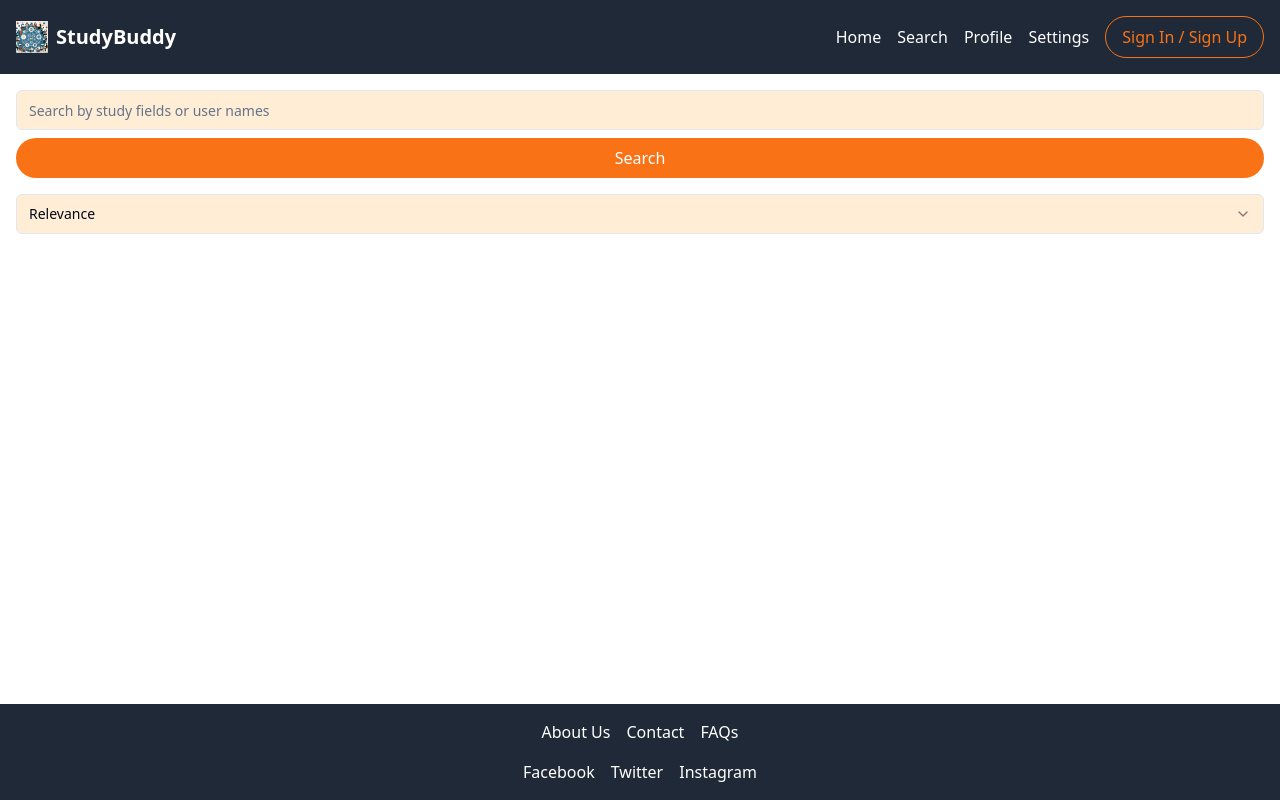
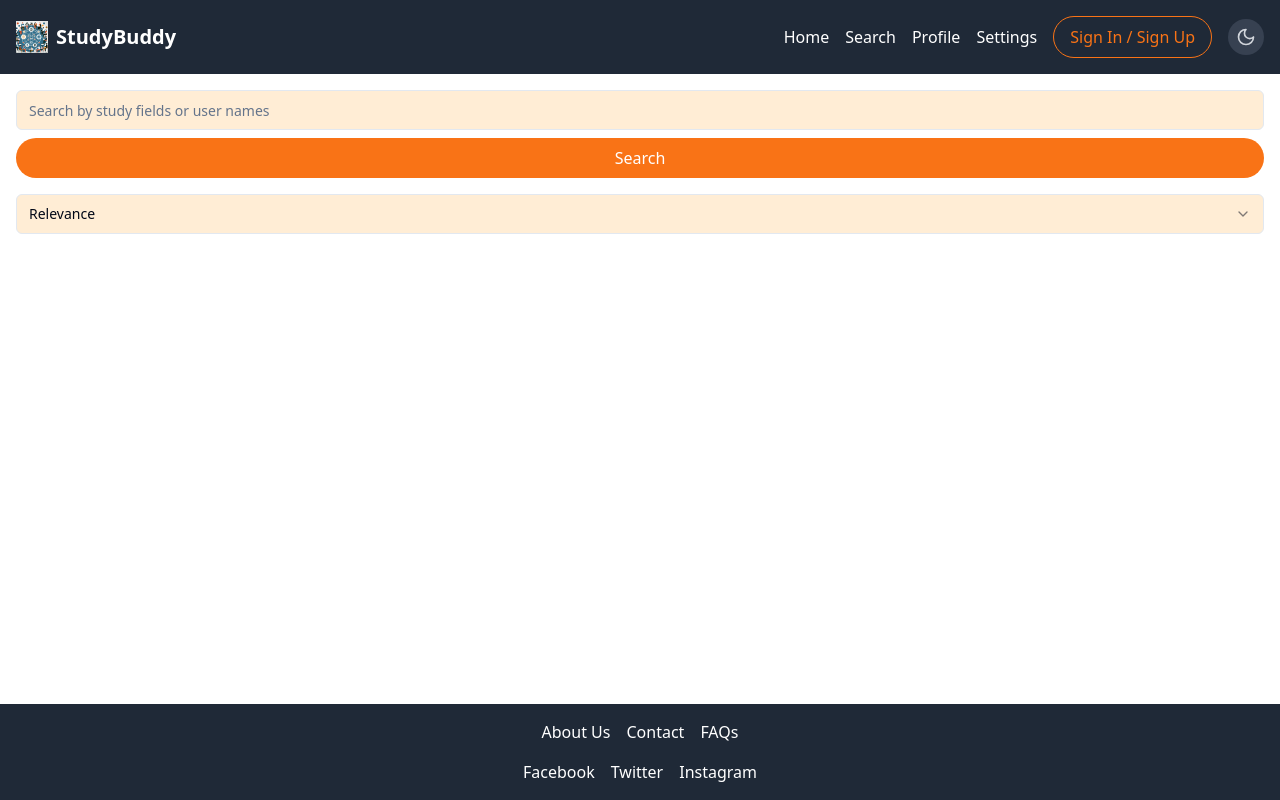
Before and after one commit to GPT-Engineer-App/study-partner-connect, a React (Vite) app: page /search in a window 1280 px wide. Built offline with nearby package versions, Linux system fonts and the light colour scheme.

Commit message:
Added night/day mode icon to the header for easy switching between modes.

```diff
--- a/src/App.jsx
+++ b/src/App.jsx
@@ -1,15 +1,18 @@
 import { Route, BrowserRouter as Router, Routes } from "react-router-dom";
+import { ThemeProvider } from "next-themes";
 import Index from "./pages/Index.jsx";
 import Search from "./pages/Search.jsx"; // Import the new Search page
 
 function App() {
   return (
+    <ThemeProvider attribute="class">
       <Router>
         <Routes>
           <Route exact path="/" element={<Index />} />
           <Route path="/search" element={<Search />} /> {/* Add the new Search route */}
         </Routes>
       </Router>
+    </ThemeProvider>
   );
 }
 
--- a/src/components/Header.jsx
+++ b/src/components/Header.jsx
@@ -1,7 +1,11 @@
 import React from "react";
 import { Button } from "@/components/ui/button";
+import { useTheme } from "next-themes";
+import { Sun, Moon } from "lucide-react";
 
 export const Header = () => {
+  const { theme, setTheme } = useTheme();
+
   return (
     <header className="flex items-center justify-between p-4 bg-gray-800 text-white">
       <div className="flex items-center">
@@ -14,6 +18,12 @@ export const Header = () => {
         <a href="/profile" className="hover:underline">Profile</a>
         <a href="/settings" className="hover:underline">Settings</a>
         <Button variant="outline">Sign In / Sign Up</Button>
+        <button
+          onClick={() => setTheme(theme === "dark" ? "light" : "dark")}
+          className="ml-4 p-2 rounded-full bg-gray-700 hover:bg-gray-600"
+        >
+          {theme === "dark" ? <Sun className="h-5 w-5 text-yellow-500" /> : <Moon className="h-5 w-5 text-gray-300" />}
+        </button>
       </nav>
     </header>
   );
```
Also changed, not shown: 1 other file (tests, documents, lock files or other folders). Lines whose indentation alone changed are shown as unchanged.
